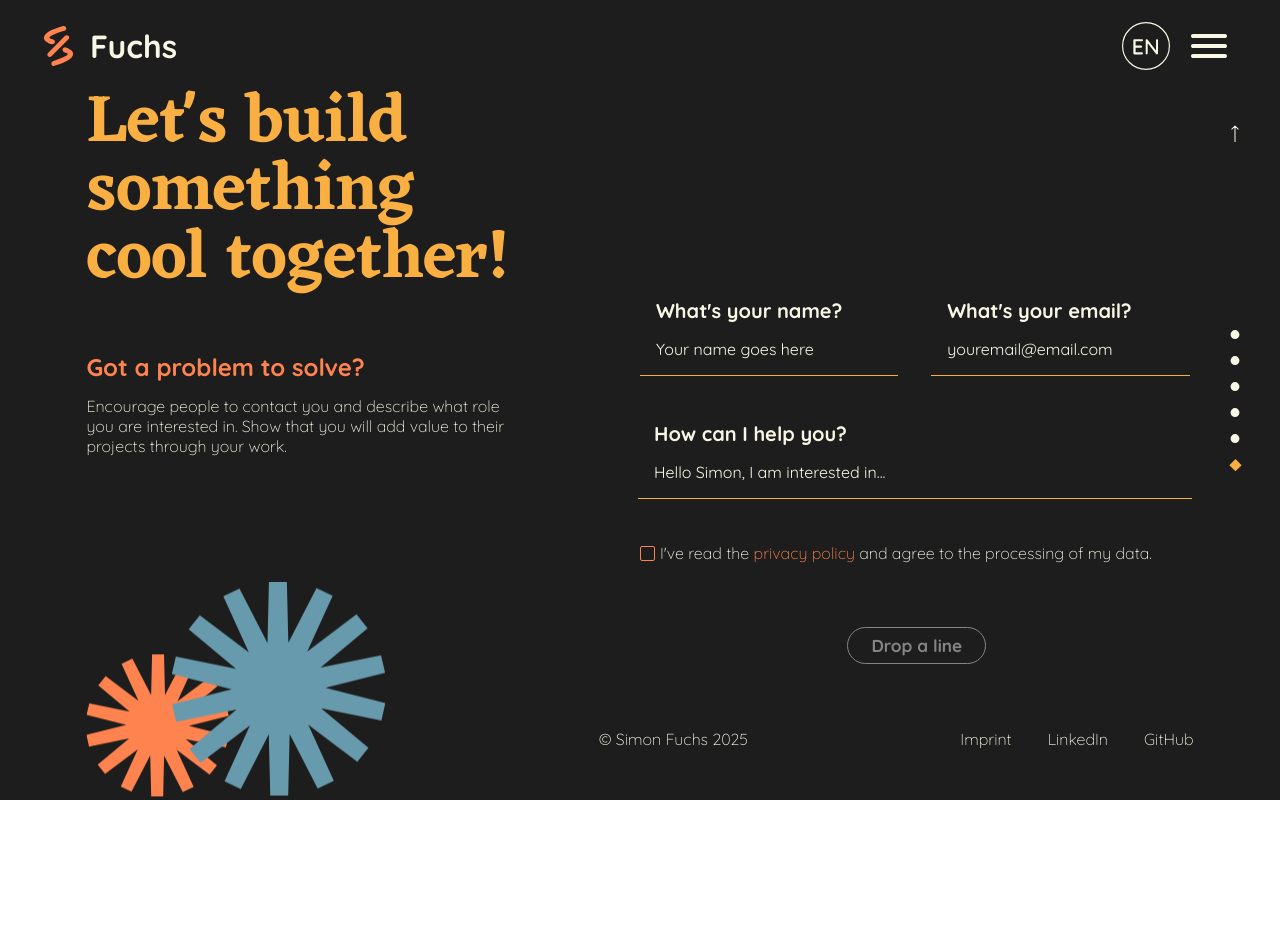
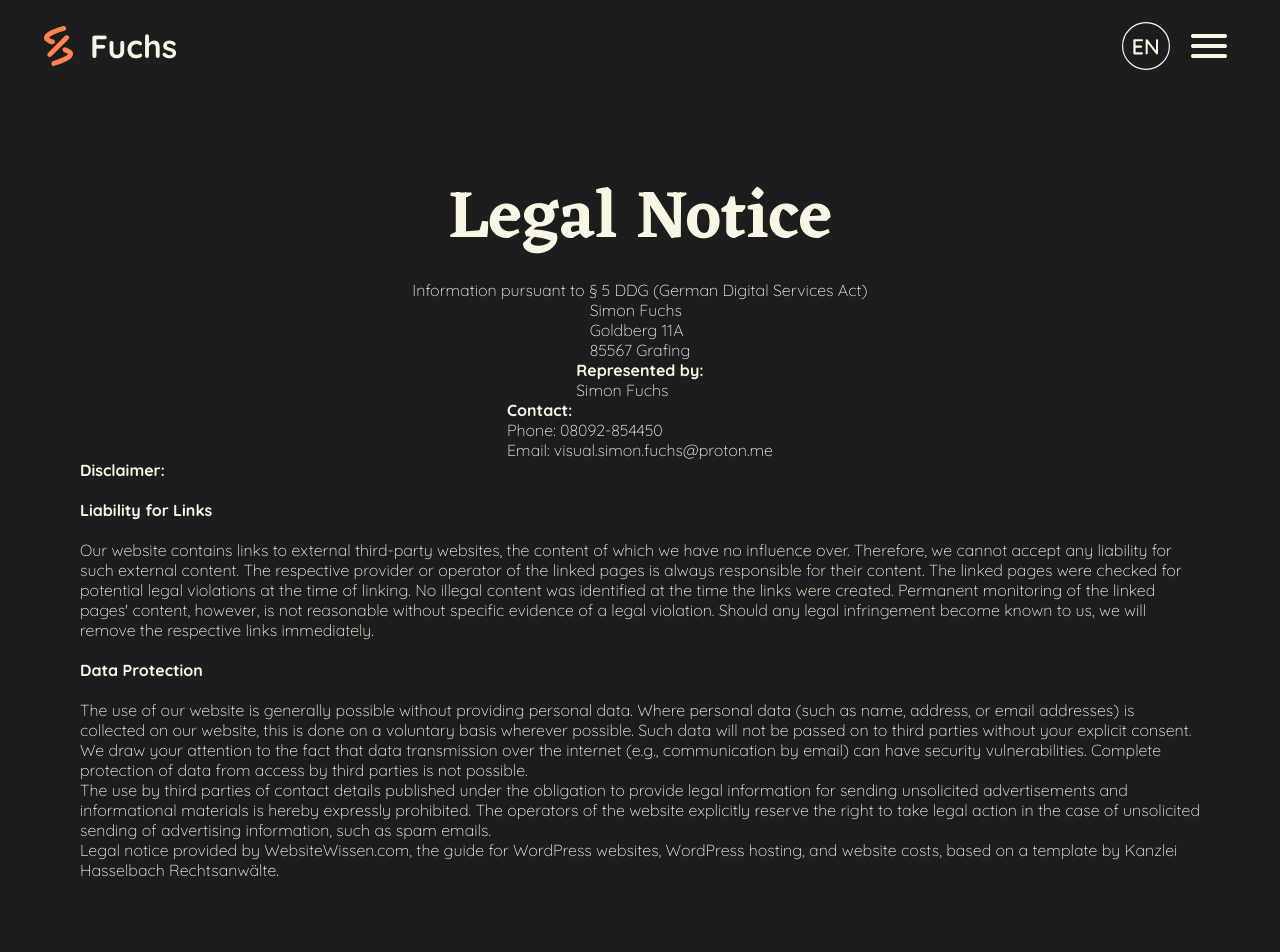
Before and after one commit to SimCommit/portfolio-website, an Angular app: page /legal-notice in a window 1280 px wide. Before the commit this address led to /. Shown: the top 952 px of the page. Before the commit the page ends 800 px from the top, so only its background shows below. Built offline with nearby package versions, Linux system fonts and the light colour scheme.

Commit message:
feat: add LegalNoticeComponent with basic structure and styling

```diff
--- a/src/app/app.component.html
+++ b/src/app/app.component.html
@@ -1,7 +1,6 @@
 <main [ngStyle]="{'background-color': mainPageState.currentBackground[mainPageState.currentSection]}">
     <section>
         <app-header id="app-header"></app-header>
-        <app-main-page id="app-main-page"></app-main-page>
-        <!-- <router-outlet /> -->
+        <router-outlet id="router-outlet" />
     </section>
 </main>
--- a/src/app/app.component.scss
+++ b/src/app/app.component.scss
@@ -2,6 +2,7 @@ section {
   display: flex;
   align-items: center;
   flex-direction: column;
+  // justify-content: flex-start;
 }
 
 #app-header {
@@ -9,8 +10,8 @@ section {
   z-index: 9;
 }
 
-#app-main-page {
-  height: 100vh;
-  height: 100dvh;
+#router-outlet {
+  // height: 100vh;
+  // height: 100dvh;
   width: 100%;
 }
--- a/src/app/app.routes.ts
+++ b/src/app/app.routes.ts
@@ -1,3 +1,8 @@
 import { Routes } from '@angular/router';
+import { MainPageComponent } from './main-page/main-page.component';
+import { LegalNoticeComponent } from './legal-notice/legal-notice.component';
 
-export const routes: Routes = [];
+export const routes: Routes = [
+  { path: '', component: MainPageComponent },
+  { path: 'legal-notice', component: LegalNoticeComponent },
+];
--- /dev/null
+++ b/src/app/legal-notice/legal-notice.component.html
@@ -0,0 +1,52 @@
+<main>
+    <h2>Legal Notice</h2>
+
+    <p>Information pursuant to § 5 DDG (German Digital Services Act)</p>
+
+    <p>
+        Simon Fuchs<br>
+        Goldberg 11A<br>
+        85567 Grafing<br>
+    </p>
+
+    <p><strong>Represented by:</strong><br>
+        Simon Fuchs<br>
+    </p>
+
+    <p><strong>Contact:</strong><br>
+        Phone: 08092-854450<br>
+        Email: <a href='mailto:visual.simon.fuchs@proton.me'>visual.simon.fuchs&#64;proton.me</a>
+    </p>
+
+    <p><strong>Disclaimer:</strong><br><br>
+        <strong>Liability for Links</strong><br><br>
+        Our website contains links to external third-party websites, the content of which we have no influence over.
+        Therefore, we cannot accept any liability for such external content. The respective provider or operator of the
+        linked pages is always responsible for their content. The linked pages were checked for potential legal
+        violations at the time of linking. No illegal content was identified at the time the links were created.
+        Permanent monitoring of the linked pages' content, however, is not reasonable without specific evidence of a
+        legal violation. Should any legal infringement become known to us, we will remove the respective links
+        immediately.<br><br>
+
+        <strong>Data Protection</strong><br><br>
+        The use of our website is generally possible without providing personal data. Where personal data (such as name,
+        address, or email addresses) is collected on our website, this is done on a voluntary basis wherever possible.
+        Such data will not be passed on to third parties without your explicit consent.<br>
+        We draw your attention to the fact that data transmission over the internet (e.g., communication by email) can
+        have security vulnerabilities. Complete protection of data from access by third parties is not possible.<br>
+        The use by third parties of contact details published under the obligation to provide legal information for
+        sending unsolicited advertisements and informational materials is hereby expressly prohibited. The operators of
+        the website explicitly reserve the right to take legal action in the case of unsolicited sending of advertising
+        information, such as spam emails.<br>
+    </p>
+
+    <p>
+        Legal notice provided by <a href="https://websitewissen.com" rel="dofollow">WebsiteWissen.com</a>, the guide for
+        <a href="https://websitewissen.com/wordpress-website-erstellen" rel="dofollow">WordPress websites</a>, <a
+            href="https://websitewissen.com/wordpress-hosting-vergleich" rel="dofollow">WordPress hosting</a>, and <a
+            href="https://websitewissen.com/website-kosten" rel="dofollow">website costs</a>, based on a template by <a
+            href="https://www.kanzlei-hasselbach.de/" rel="dofollow">Kanzlei Hasselbach Rechtsanwälte</a>.
+    </p>
+
+</main>
+<app-footer id="app-footer"></app-footer>
--- /dev/null
+++ b/src/app/legal-notice/legal-notice.component.scss
@@ -0,0 +1,24 @@
+@use "./../../styles/_mixins" as *;
+@use "./../../styles/_variables" as *;
+
+main {
+  @include dFlex($fd: column);
+  @include maxWidth1920();
+  color: $main-ivory;
+  width: 100%;
+  padding: 160px 80px;
+}
+
+h2 {
+    line-height: unset;
+}
+
+strong {
+    font-weight: bold;
+}
+
+#app-footer {
+  @include maxWidth1920();
+  width: 100%;
+  color: $main-ivory;
+}
--- a/src/app/main-page/main-page.component.scss
+++ b/src/app/main-page/main-page.component.scss
@@ -4,7 +4,6 @@
 main {
   @include dFlex($fd:column);
   @include maxWidth1920();
-  // align-items: stretch;
   width: 100%;
 }
 
--- a/src/app/shared/footer/footer.component.html
+++ b/src/app/shared/footer/footer.component.html
@@ -6,7 +6,7 @@
         </div>
         <p>© Simon Fuchs 2025</p>
         <div id="footer-links">
-            <a href="">Imprint</a>
+            <a routerLink="legal-notice">Legal Notice</a>
             <a href="">LinkedIn</a>
             <a href="https://github.com/SimonMFuchs">GitHub</a>
         </div>
--- a/src/app/shared/footer/footer.component.scss
+++ b/src/app/shared/footer/footer.component.scss
@@ -2,13 +2,13 @@
 @use "./../../../styles/_variables" as *;
 
 // footer {
-//   @include dFlex();
 //   width: 100%;
 // }
 
 #footer-content {
   width: 100%;
   @include dFlex($jc: space-between);
+  padding: 1.5rem 2.5rem;
 }
 
 #cogwheel-container {
@@ -53,15 +53,19 @@
     transform: rotate(0deg);
   }
 }
-
 // #endregion
 
+#footer-links,
+#cogwheel-container {
+  width: 23rem;
+}
+
 #footer-links {
-  @include dFlex($g: 2.5rem);
+  @include dFlex($jc: flex-end, $g: 32px);
 
   a {
-  &:hover {
-    color: $main-coral;
-  }
+    &:hover {
+      color: $main-coral;
+    }
   }
 }
--- a/src/app/shared/footer/footer.component.ts
+++ b/src/app/shared/footer/footer.component.ts
@@ -1,8 +1,9 @@
 import { Component } from '@angular/core';
+import { RouterLink } from '@angular/router';
 
 @Component({
   selector: 'app-footer',
-  imports: [],
+  imports: [RouterLink],
   templateUrl: './footer.component.html',
   styleUrl: './footer.component.scss'
 })
--- a/src/styles/_mixins.scss
+++ b/src/styles/_mixins.scss
@@ -21,7 +21,6 @@
 }
 
 @mixin sectionBoxStyle($bc: $main-blue, $c: $main-ivory) {
-  // @include maxWidth1920();
   background-color: $bc;
   color: $c;
   height: 100vh;
```
Also changed, not shown: src/app/legal-notice/legal-notice.component.ts (added, +12 -0 lines).
